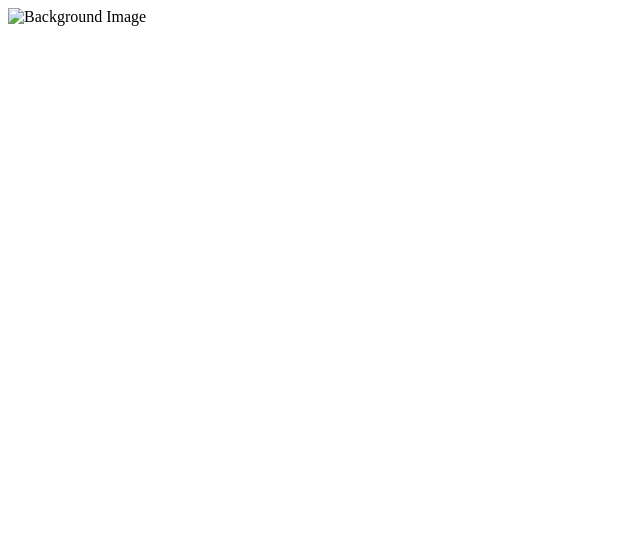
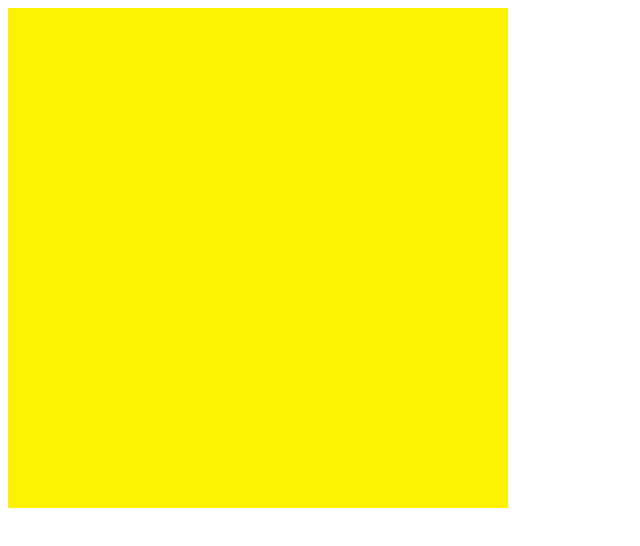
Before and after one commit to lruzicki/page, a plain HTML site: page index.html in a window 1280 px wide. Shown: the whole page, without its empty margins (0-640 px from the left). Drawn offline with Linux system fonts and the light colour scheme.

Commit message:
Update index.html

```diff
--- a/index.html
+++ b/index.html
@@ -6,6 +6,6 @@
     <title>Display Image</title>
 </head>
 <body>
-    <img src="background.jpeg" alt="Background Image">
+    <img src="background.jpg" alt="Background Image">
 </body>
 </html>
```
